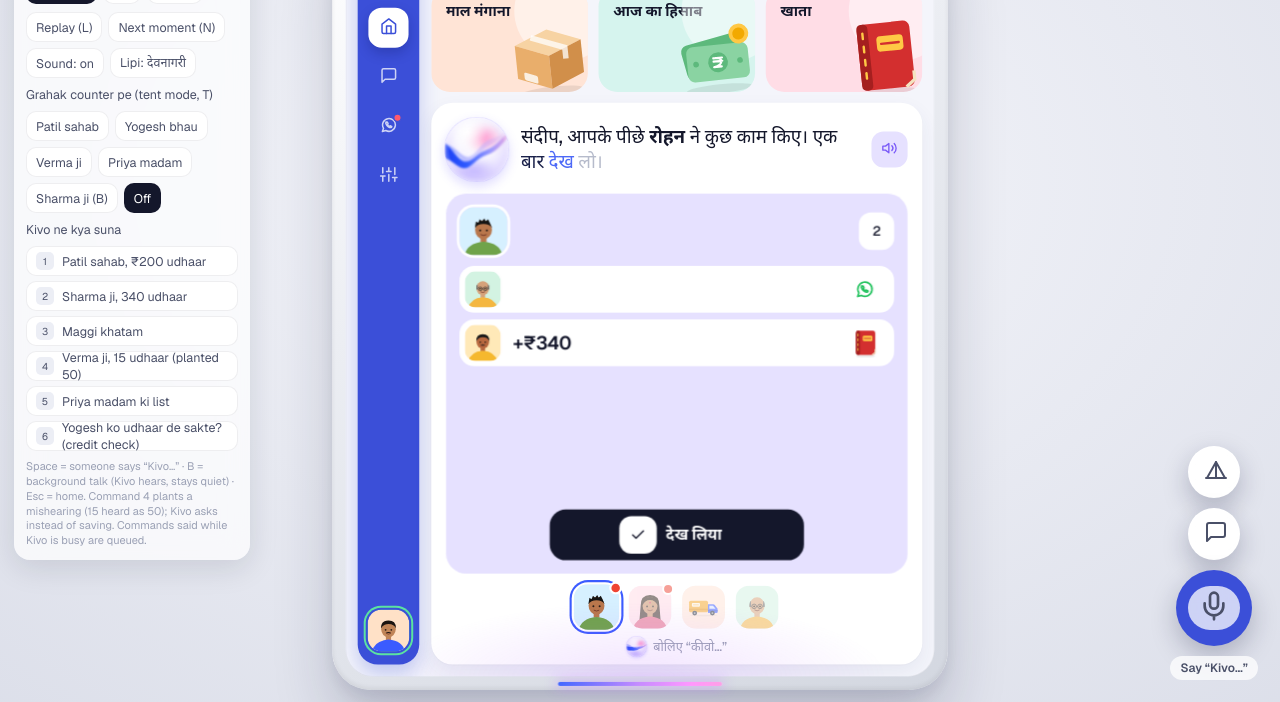
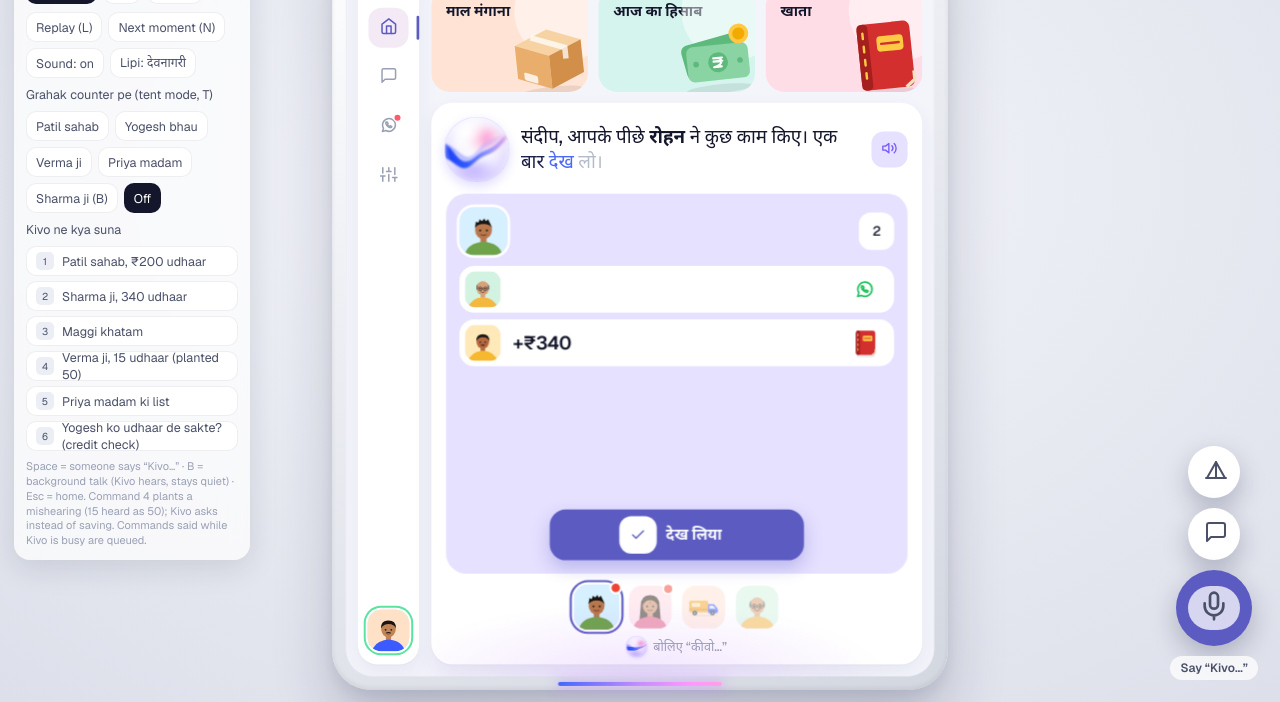
Before and after one commit to mridulan2005-cell/kivo, a plain HTML site: page index.html in a window 1280 px wide. Shown: the part 98-800 px from the top of the page. Drawn offline with nearby package versions, Linux system fonts and the light colour scheme.

Commit message:
White rail with active marker; purple primary buttons
Co-Authored-By: Claude Opus 5.5 <noreply@anthropic.com>

```diff
--- a/index.html
+++ b/index.html
@@ -11,7 +11,7 @@
 :root{
   --screen:#F4F5FB; --card:#FFFFFF; --card-2:#F4F5FA; --card-3:#ECEEF5;
   --line:rgba(15,23,42,.07); --ink:#14172B; --ink-2:#4A5068; --ink-3:#9AA0B4;
-  --rail:#3B4FD8; --blue:#3B5BFF; --blue-soft:#E7ECFF; --green:#12B76A; --green-soft:#DDF6E9;
+  --primary:#5B5BC2; --primary-soft:#F3EAF5; --pinkbtn:#E7B6D2; --blue:#3B5BFF; --blue-soft:#E7ECFF; --green:#12B76A; --green-soft:#DDF6E9;
   --amber:#F2A100; --red:#EF4433; --violet:#7A5AF8; --wa:#22C35E;
   /* pastel card fills (from the reference) */
   --peach:#FFE4D6; --mint:#D6F4EE; --pink:#FFDDE6; --lav:#E6E1FF; --sky:#DCEEFF; --butter:#FFF1C9;
@@ -49,15 +49,16 @@ svg.i{width:24px;height:24px;fill:none;stroke:currentColor;stroke-width:2;stroke
 @keyframes sweep{from{transform:translateX(-100%)}to{transform:translateX(240%)}}
 
 /* ---------- rail: solid blue, icons only ---------- */
-.rail{width:92px;flex:none;background:var(--rail);border-radius:30px;display:flex;flex-direction:column;align-items:center;padding:20px 0;gap:14px;box-shadow:0 14px 30px rgba(59,79,216,.28)}
+.rail{width:92px;flex:none;background:#fff;border-radius:30px;display:flex;flex-direction:column;align-items:center;padding:20px 0;gap:14px;box-shadow:var(--shadow)}
 .brand{margin-bottom:22px}
-.nav{width:60px;height:60px;border:0;border-radius:20px;background:transparent;color:rgba(255,255,255,.75);display:grid;place-items:center;position:relative;transition:background .25s,color .25s}
+.nav{width:60px;height:60px;border:0;border-radius:20px;background:transparent;color:var(--ink-3);display:grid;place-items:center;position:relative;transition:background .25s,color .25s}
 .nav svg.i{width:27px;height:27px}
-.nav.active{background:#fff;color:var(--rail);box-shadow:0 8px 18px rgba(10,20,90,.25)}
-.badge{position:absolute;top:10px;right:10px;width:13px;height:13px;border-radius:50%;background:#FF5A6E;border:2.5px solid var(--rail)}
-.nav.active .badge{border-color:#fff}
+.nav.active{background:var(--primary-soft);color:var(--primary)}
+/* active marker on the rail's edge, as in the reference */
+.nav.active::after{content:"";position:absolute;right:-16px;top:12px;bottom:12px;width:4px;border-radius:4px;background:var(--primary)}
+.badge{position:absolute;top:10px;right:10px;width:13px;height:13px;border-radius:50%;background:#FF5A6E;border:2.5px solid #fff}
 .who{margin-top:auto;border:0;background:none;padding:0;position:relative}
-.who .face{width:62px;height:62px;display:block;box-shadow:0 0 0 3px var(--rail),0 0 0 6px #5BE3A0;border-radius:20px}
+.who .face{width:62px;height:62px;display:block;box-shadow:0 0 0 3px #fff,0 0 0 6px #5BE3A0;border-radius:20px}
 
 /* ---------- main ---------- */
 .main{flex:1;min-width:0;display:flex;flex-direction:column}
@@ -134,17 +135,17 @@ svg.i{width:24px;height:24px;fill:none;stroke:currentColor;stroke-width:2;stroke
 .fact .fi{width:62px;height:62px;border-radius:20px;background:#fff;display:grid;place-items:center;color:var(--ink-2)}
 .fact .fi svg.prod{width:48px;height:48px}
 
-.act{height:76px;border:0;border-radius:24px;background:var(--ink);color:#fff;display:flex;align-items:center;justify-content:center;gap:14px;
+.act{height:76px;border:0;border-radius:24px;background:var(--primary);color:#fff;display:flex;align-items:center;justify-content:center;gap:14px;box-shadow:0 12px 26px rgba(91,91,194,.3);
   font-size:23px;font-weight:700;padding:0 30px 0 11px;align-self:center;min-width:380px;transition:background .3s,transform .2s}
 .act:active{transform:scale(.97)}
-.act .ai{width:56px;height:56px;border-radius:18px;background:#fff;display:grid;place-items:center;color:var(--ink)}
+.act .ai{width:56px;height:56px;border-radius:18px;background:#fff;display:grid;place-items:center;color:var(--primary)}
 .act .ai svg.prod{width:44px;height:44px}
 .act.done{background:var(--green)}
 .act.done .ai{color:var(--green)}
 
 .pager{display:flex;justify-content:center;gap:16px}
 .pg{width:64px;height:64px;border-radius:20px;border:0;padding:0;background:var(--card-2);display:grid;place-items:center;position:relative;transition:transform .25s,box-shadow .25s,opacity .25s;opacity:.5}
-.pg.on{opacity:1;box-shadow:0 0 0 3px #fff,0 0 0 6px var(--blue);transform:scale(1.06)}
+.pg.on{opacity:1;box-shadow:0 0 0 3px #fff,0 0 0 6px var(--primary);transform:scale(1.06)}
 .pg .face{width:64px;height:64px}
 .pg svg.prod{width:64px;height:64px;padding:8px;background:var(--peach);border-radius:20px}
 .pg .dot{position:absolute;top:-4px;right:-4px;width:18px;height:18px;border-radius:50%;background:var(--red);border:3px solid #fff}
@@ -206,9 +207,10 @@ body.tent-on #stage{opacity:0;pointer-events:none}
   background:linear-gradient(150deg,#FFFFFF 0%,#ECEEF3 38%,#D3D7E0 100%);box-shadow:0 40px 80px rgba(20,25,60,.18),0 10px 20px rgba(20,25,60,.08),inset 0 1px 0 #fff}
 .ldev::before{content:"";position:absolute;top:6px;left:50%;width:7px;height:7px;margin-left:-3.5px;border-radius:50%;background:radial-gradient(circle at 35% 35%,#5a6070,#14161b)}
 .lscreen{width:100%;height:100%;border-radius:32px;background:var(--screen);display:flex;gap:16px;padding:16px;overflow:hidden}
-.crail{width:84px;flex:none;background:var(--rail);border-radius:26px;display:flex;flex-direction:column;align-items:center;padding:18px 0;gap:12px}
-.crail .face{margin-top:auto;width:56px;height:56px;border-radius:18px;box-shadow:0 0 0 3px var(--rail),0 0 0 5.5px #5BE3A0}
+.crail{width:84px;flex:none;background:#fff;box-shadow:var(--shadow);border-radius:26px;display:flex;flex-direction:column;align-items:center;padding:18px 0;gap:12px}
+.crail .face{margin-top:auto;width:56px;height:56px;border-radius:18px;box-shadow:0 0 0 3px #fff,0 0 0 5.5px #5BE3A0}
 .crail .nav{width:54px;height:54px}
+.crail .nav.active::after{right:-15px}
 .cmain{flex:1;min-width:0;display:flex;flex-direction:column;gap:14px}
 .chead{display:flex;align-items:center;gap:14px;height:60px;flex:none}
 .chead .face{width:58px;height:58px}
@@ -247,7 +249,7 @@ body.tent-on #stage{opacity:0;pointer-events:none}
 .btn2:active{transform:scale(.97)}
 .btn2 svg.prod{width:38px;height:38px}
 .btn2 svg.i{width:26px;height:26px}
-.btn2.k{background:var(--ink)} .btn2.u{background:var(--blue)} .btn2.d{background:var(--green)}
+.btn2.k{background:var(--primary)} .btn2.u{background:var(--pinkbtn);color:#4A2A63} .btn2.d{background:var(--green)}
 
 /* ---------- chat view ---------- */
 .ch-top{display:flex;align-items:center;gap:14px;margin-bottom:4px}
@@ -332,7 +334,7 @@ body.tent-on #stage{opacity:0;pointer-events:none}
 #sim{position:fixed;right:22px;bottom:22px;z-index:100;display:flex;flex-direction:column;align-items:center;gap:10px;transition:opacity .3s}
 #sim.hidden{opacity:0;pointer-events:none}
 #sim button{border:0;border-radius:50%;display:grid;place-items:center;color:#fff;box-shadow:0 10px 26px rgba(20,25,60,.25)}
-#simMic{width:76px;height:76px;background:var(--rail)}
+#simMic{width:76px;height:76px;background:var(--primary)}
 #simMic svg.i{width:32px;height:32px}
 #simChat{width:52px;height:52px;background:#fff!important;color:var(--ink-2)!important}
 #sim span{font-size:12px;font-weight:600;color:var(--ink-2);background:rgba(255,255,255,.75);padding:4px 10px;border-radius:999px;backdrop-filter:blur(8px)}
```
